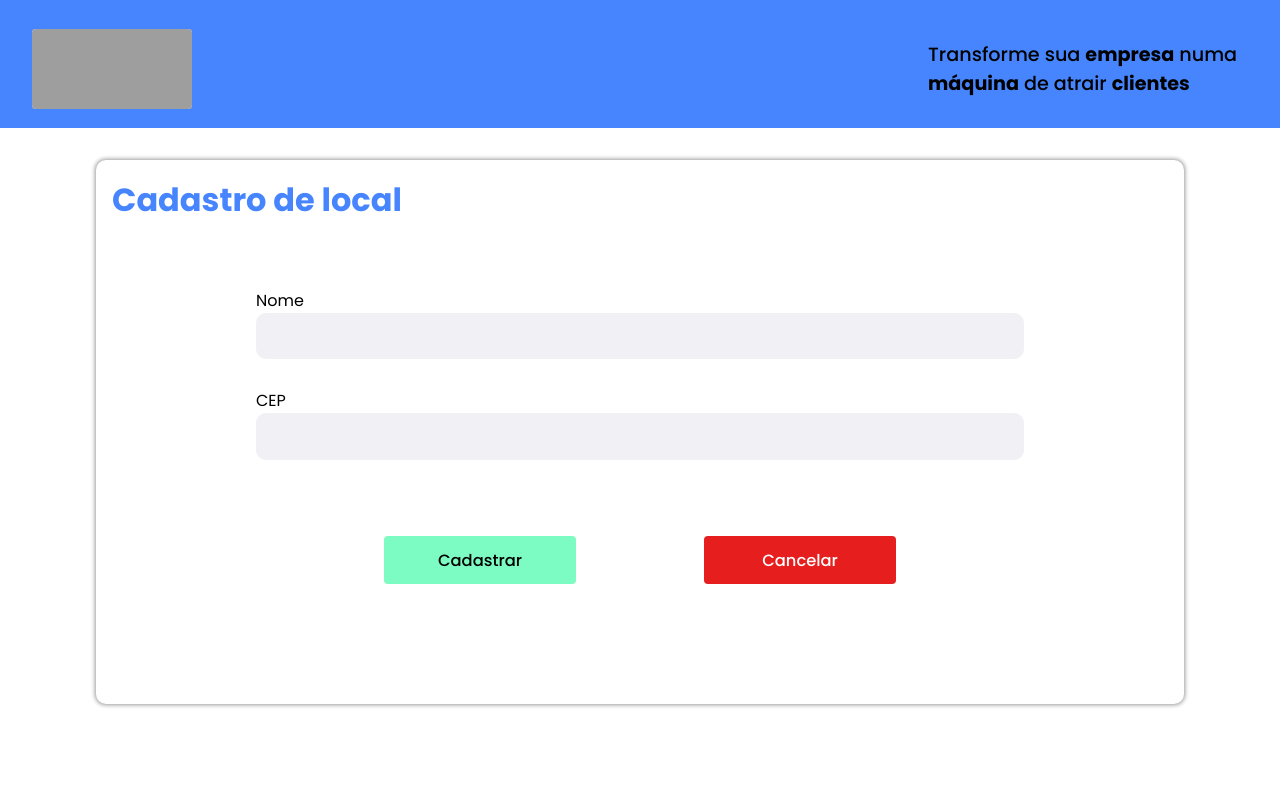
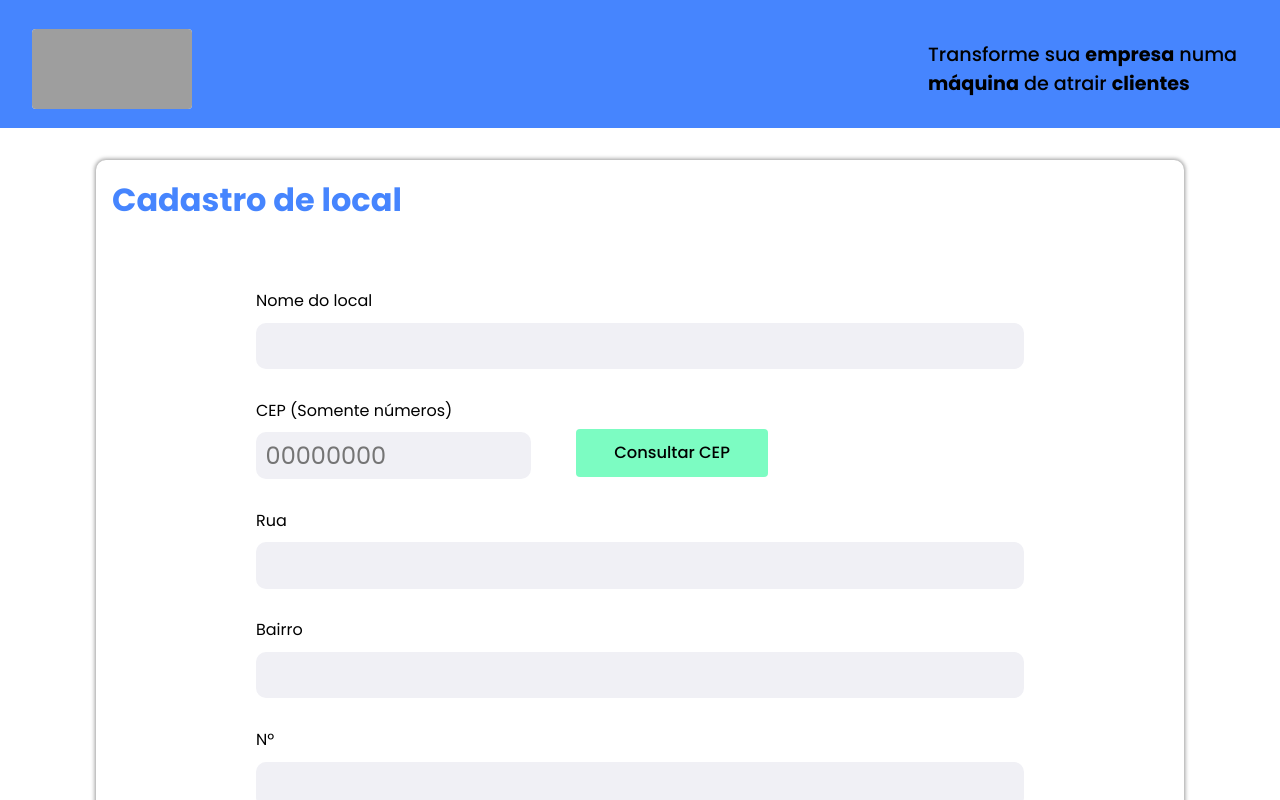
Before and after one commit to Nardogomes/hublocal, a React (Create React App) app in the folder web/: page /local in a window 1280 px wide. Shown: the top 800 px of the page. Built offline with nearby package versions, Linux system fonts and the light colour scheme; grey boxes are pictures that could not be loaded.

Commit message:
Ajuste do layout dos inputs para exibir endereço.

```diff
--- a/web/src/components/Input/index.tsx
+++ b/web/src/components/Input/index.tsx
@@ -5,10 +5,11 @@ interface InputProps {
   name: string;
   type: string;
   value: string;
+  placeholder?: string;
   onChange: Function;
 }
 
-export function Input({ label, name, type, value, onChange }: InputProps) {
+export function Input({ label, name, type, value, placeholder, onChange }: InputProps) {
   return (
     <Container>
       <label>{label}</label>
@@ -17,6 +18,7 @@ export function Input({ label, name, type, value, onChange }: InputProps) {
         name={name}
         type={type}
         value={value}
+        placeholder={placeholder}
         onChange={ev => {
           onChange((previousState: any) => ({...previousState, [name]: ev.target.value}))
         }}
--- a/web/src/components/Input/style.ts
+++ b/web/src/components/Input/style.ts
@@ -9,6 +9,7 @@ export const Container = styled.div`
 
 export const InputStyled = styled.input`
   height: 1.7rem;
+  margin-top: 0.6rem;
   background-color: ${(props) => props.theme.background};
   color: ${(props) => props.theme.text};
   border: none;
--- a/web/src/pages/Place/index.tsx
+++ b/web/src/pages/Place/index.tsx
@@ -14,12 +14,27 @@ export function Place() {
     address: "",
   });
 
-  async function onSubmit() {
+  console.log(`Valor do newPlace${newPlace}`);
+
+  const [cep, setCep] = useState({
+    cep: "",
+    logradouro: "",
+    bairro: "",
+    numero: "",
+    localidade: "",
+    uf: "",
+  });
+
+  console.log(`Valor do cep fora: ${{cep}}`);
+
+  async function onGetCep() {
     const getCep = await fetch(
       `https://viacep.com.br/ws/${newPlace.address}/json/`
     );
 
     const cep = await getCep.json();
+
+    setCep({...cep, numero: cep.numero});
 
     if (cep.erro) {
       toast("CEP Inválido!", {
@@ -29,7 +44,9 @@ export function Place() {
 
       return;
     }
+  }
 
+  async function onSubmit() {
     const request = await fetch("http://localhost:3333/savelocation", {
       method: "POST",
       headers: {
@@ -56,19 +73,62 @@ export function Place() {
 
         <Fields>
           <Input
-            label="Nome"
+            label="Nome do local"
             name="name"
             type="text"
             value={newPlace.name}
             onChange={setnewPlace}
           />
 
+          <div className="search-cep">
+            <Input
+              label="CEP (Somente números)"
+              name="address"
+              type="text"
+              value={newPlace.address}
+              placeholder="00000000"
+              onChange={setnewPlace}
+            />
+            <button onClick={onGetCep}>Consultar CEP</button>
+          </div>
+
           <Input
-            label="CEP"
-            name="address"
+            label="Rua"
+            name="logradouro"
             type="text"
-            value={newPlace.address}
-            onChange={setnewPlace}
+            value={cep.logradouro}
+            onChange={() => {}}
+          />
+
+          <Input
+            label="Bairro"
+            name="bairro"
+            type="text"
+            value={cep.bairro}
+            onChange={() => {}}
+          />
+          <Input
+            label="Nº"
+            name="numero"
+            type="text"
+            value={cep.numero}
+            onChange={setCep}
+          />
+
+          <Input
+            label="Cidade"
+            name="localidade"
+            type="text"
+            value={cep.localidade}
+            onChange={() => {}}
+          />
+
+          <Input
+            label="Estado"
+            name="uf"
+            type="text"
+            value={cep.uf}
+            onChange={() => {}}
           />
         </Fields>
 
--- a/web/src/pages/Place/style.ts
+++ b/web/src/pages/Place/style.ts
@@ -8,7 +8,6 @@ export const Container = styled.div`
 
 export const Content = styled.div`
   width: 66rem;
-  height: 32rem;
   margin-top: 2rem;
   padding: 1rem;
   background-color: #fff;
@@ -58,4 +57,37 @@ export const Content = styled.div`
 export const Fields = styled.div`
   width: 48rem;
   margin-top: 3rem;
+
+  .search-cep {
+    display: flex;
+    align-items: center;
+
+    & > div {
+      width: 20rem;
+    }
+
+    input {
+      width: 16rem;
+
+      &:focus::placeholder {
+        color: transparent;
+      }
+    }
+
+    button {
+      width: 12rem;
+      height: 3rem;
+      border: none;
+      border-radius: 0.25rem;
+      background-color: #7cfcc2;
+      font-size: 1.02rem;
+      font-weight: 500;
+      cursor: pointer;
+      transition: filter 0.3s;
+
+      &:hover {
+        filter: brightness(0.9);
+      }
+    }
+  }
 `;
--- a/web/src/pages/ShowPlaces/index.tsx
+++ b/web/src/pages/ShowPlaces/index.tsx
@@ -11,6 +11,7 @@ interface ShowPlacesProps {
     cep: string;
     logradouro: string;
     bairro: string;
+    numero: string;
     localidade: string;
     uf: string;
   };
@@ -50,6 +51,7 @@ export function ShowPlaces() {
               <th>CEP</th>
               <th>logradouro</th>
               <th>bairro</th>
+              <th>Nº</th>
               <th>localidade</th>
               <th>uf</th>
             </tr>
@@ -62,6 +64,7 @@ export function ShowPlaces() {
                 <td>{place.address.cep}</td>
                 <td>{place.address.logradouro}</td>
                 <td>{place.address.bairro}</td>
+                <td>{place.address.numero}</td>
                 <td>{place.address.localidade}</td>
                 <td>{place.address.uf}</td>
               </tr>
```
Also changed, not shown: 2 other files (tests, documents, lock files or other folders).
